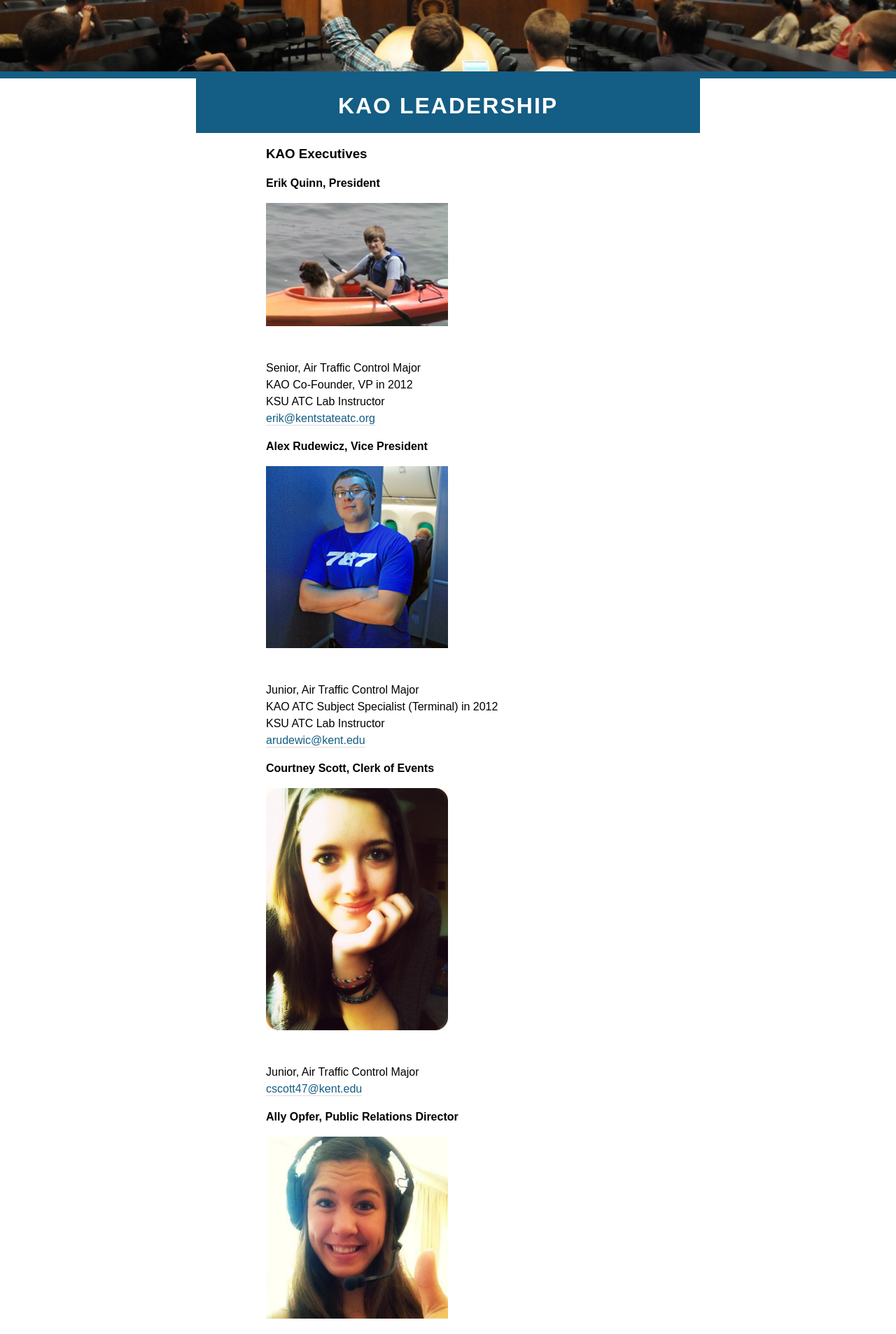
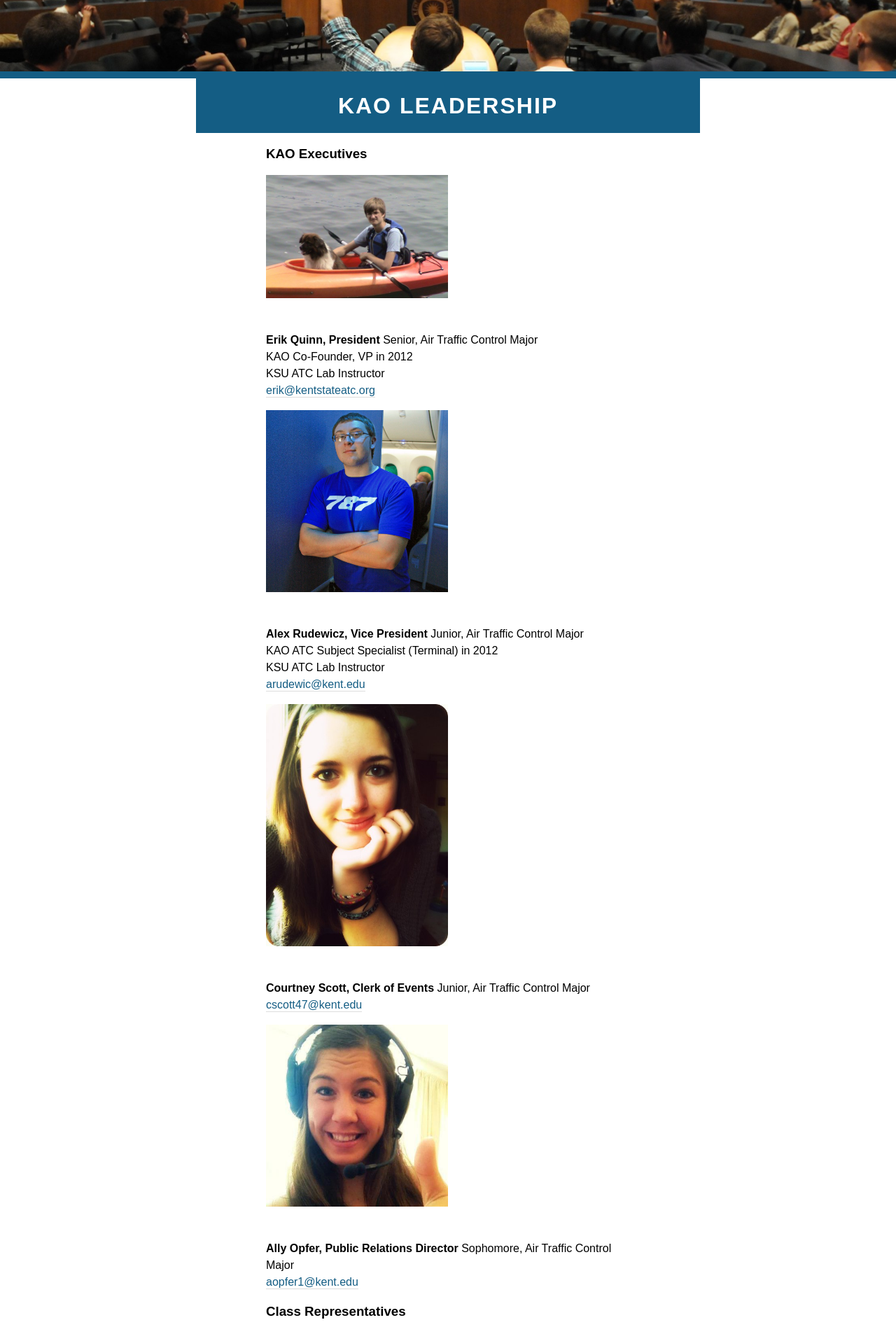
Before and after one commit to tbliss1/kentstateatc.github.com, a Jekyll site: the page built from leadership/index.md, in a window 1280 px wide. Shown: the part 398-2304 px from the top of the page at 70% size. Built offline with Jekyll 4.4.1, drawn with Linux system fonts in a browser that asks for light colours; Markdown is read by kramdown in place of the engine named in the settings.

Commit message:
Update index.md

```diff
--- a/leadership/index.md
+++ b/leadership/index.md
@@ -32,27 +32,27 @@ Sophomore, Air Traffic Control Major
 [aopfer1@kent.edu](mailto:aopfer1@kent.edu)
 -->
 
+![EQ](/assets/images/leadership/EQ.jpg)
 __Erik Quinn, President__
-![EQ](/assets/images/leadership/EQ.jpg)
 Senior, Air Traffic Control Major
 KAO Co-Founder, VP in 2012
 KSU ATC Lab Instructor
 [erik@kentstateatc.org](mailto:erik@kentstateatc.org)
 
+![AR](/assets/images/leadership/AR.jpg)
 __Alex Rudewicz, Vice President__
-![AR](/assets/images/leadership/AR.jpg)
 Junior, Air Traffic Control Major
 KAO ATC Subject Specialist (Terminal) in 2012
 KSU ATC Lab Instructor
 [arudewic@kent.edu](mailto:arudewic@kent.edu)
 
+![CS](/assets/images/leadership/CS.jpg)
 __Courtney Scott, Clerk of Events__
-![CS](/assets/images/leadership/CS.jpg)
 Junior, Air Traffic Control Major
 [cscott47@kent.edu](mailto:cscott47@kent.edu)
 
+![AO](/assets/images/leadership/AO.jpg)
 __Ally Opfer, Public Relations Director__
-![AO](/assets/images/leadership/AO.jpg)
 Sophomore, Air Traffic Control Major
 [aopfer1@kent.edu](mailto:aopfer1@kent.edu)
 
```
